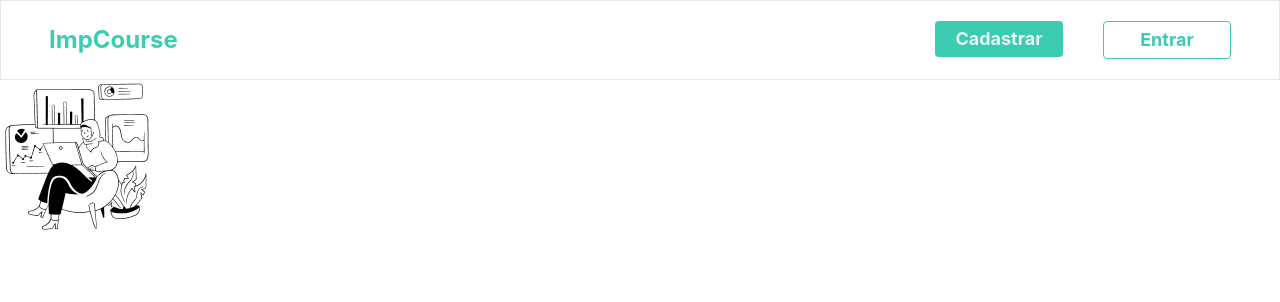
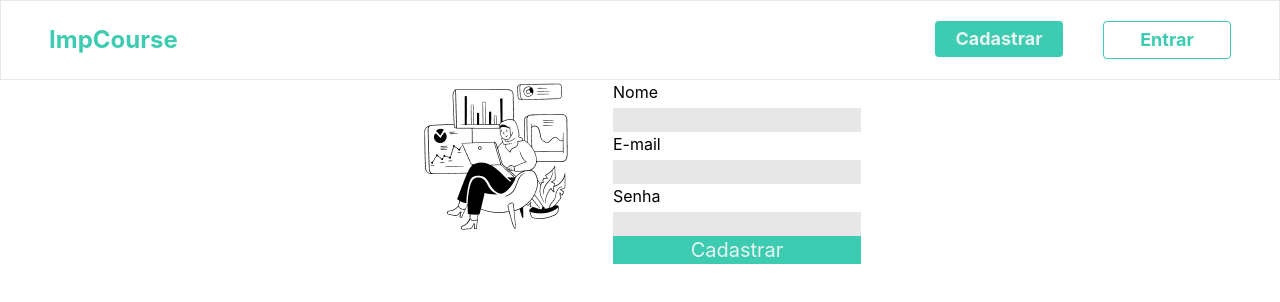
Before and after one commit to GustavoS7/frontend-impcourse, a Next.js app: page /sign-up in a window 1280 px wide. Shown: the top 302 px of the page. Built offline with nearby package versions, Linux system fonts and the light colour scheme.

Commit message:
feat: iniciar form cadastro

```diff
--- a/src/app/sign-up/page.tsx
+++ b/src/app/sign-up/page.tsx
@@ -5,11 +5,45 @@ export default function SignUp() {
     <div>
       <Navbar variant="secondary" />
 
-      <div>
-        <img
-          src="/analyze-data.png"
-          alt=""
-        />
+      <div className="flex gap-10 justify-center">
+        <div>
+          <img
+            src="/analyze-data.png"
+            alt=""
+          />
+        </div>
+
+        <div>
+          <form action="">
+            <div className="flex flex-col gap-1">
+              <label htmlFor="">Nome</label>
+              <input
+                type="text"
+                className="w-full bg-black30"
+              />
+            </div>
+
+            <div className="flex flex-col gap-1">
+              <label htmlFor="">E-mail</label>
+              <input
+                type="text"
+                className="w-full bg-black30"
+              />
+            </div>
+
+            <div className="flex flex-col gap-1">
+              <label htmlFor="">Senha</label>
+              <input
+                type="text"
+                className="w-full bg-black30"
+              />
+            </div>
+
+            <button className="bg-primary w-full text-white90 text-xl">
+              Cadastrar
+            </button>
+          </form>
+        </div>
       </div>
     </div>
   );
```
